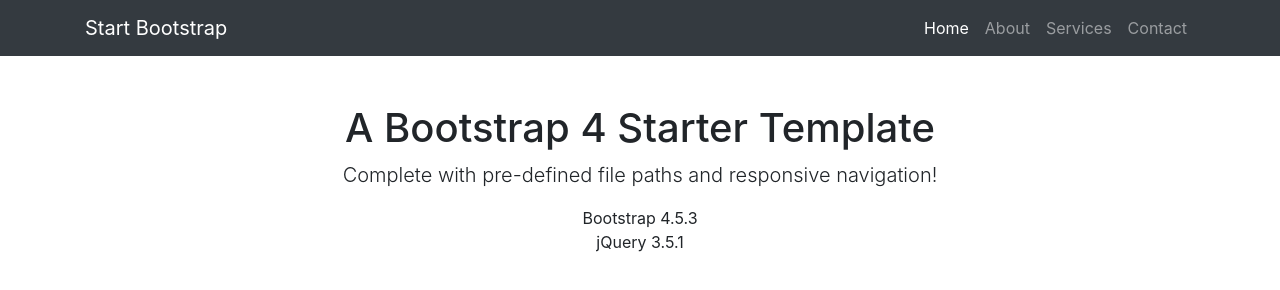
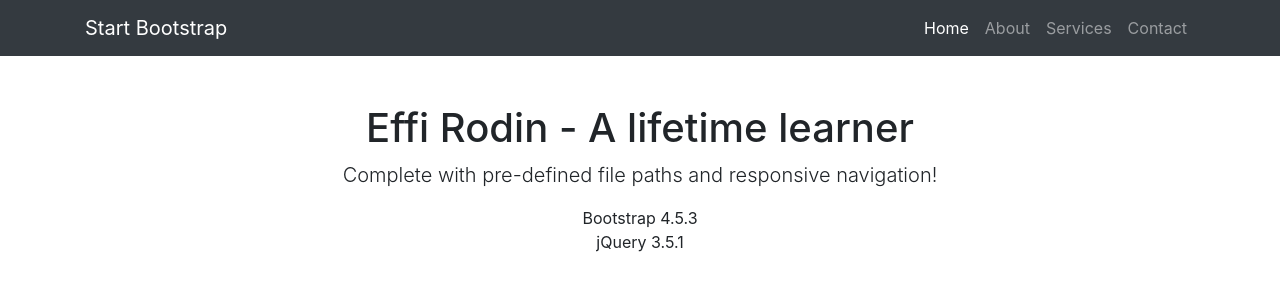
Before and after one commit to erodin10/erodin10.github.io, a website: page index.html in a window 1280 px wide. Drawn offline with Linux system fonts and the light colour scheme.

Commit message:
Update index.html

```diff
--- a/index.html
+++ b/index.html
@@ -49,7 +49,7 @@
   <div class="container">
     <div class="row">
       <div class="col-lg-12 text-center">
-        <h1 class="mt-5">A Bootstrap 4 Starter Template</h1>
+        <h1 class="mt-5">Effi Rodin - A lifetime learner</h1>
         <p class="lead">Complete with pre-defined file paths and responsive navigation!</p>
         <ul class="list-unstyled">
           <li>Bootstrap 4.5.3</li>
```
